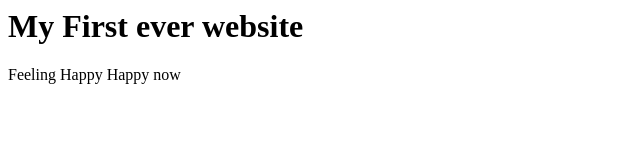
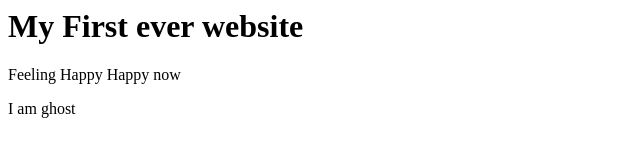
Before and after one commit to ariful4966/my-first-project, a plain HTML site: page index.html in a window 1280 px wide. Shown: the full height of the page, 0-640 px from the left. Drawn offline with Linux system fonts and the light colour scheme.

Commit message:
added ghost

```diff
--- a/index.html
+++ b/index.html
@@ -1,2 +1,3 @@
 <h1>My First ever website</h1>
 <p>Feeling Happy Happy now</p>
+<p>I am ghost</p>
```
